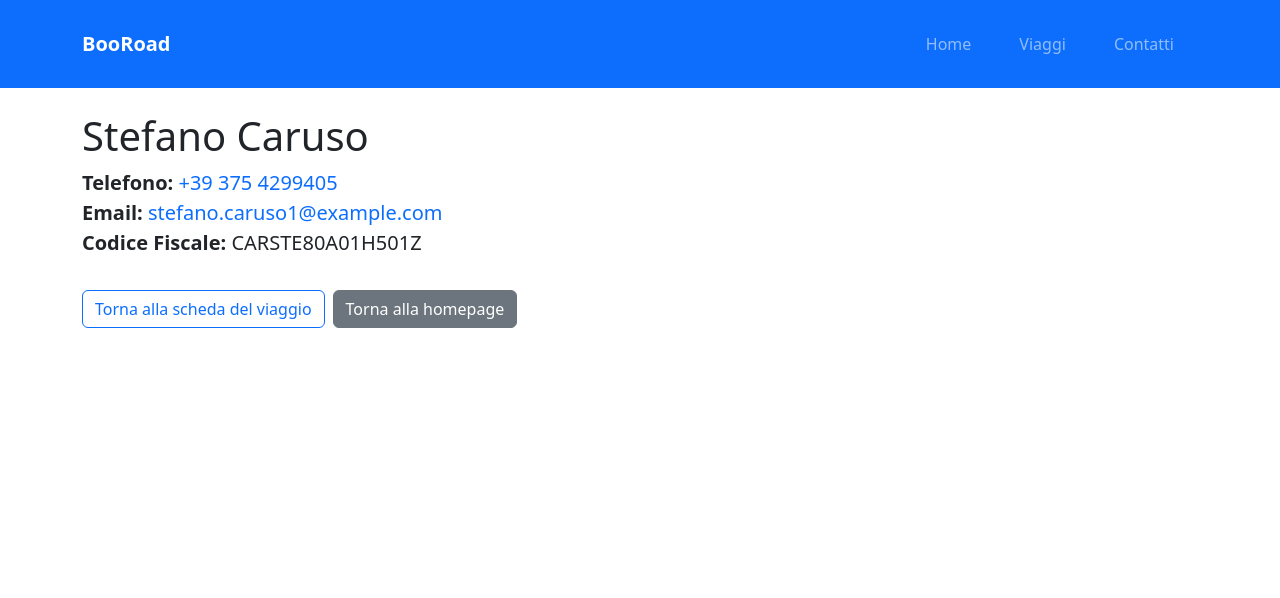
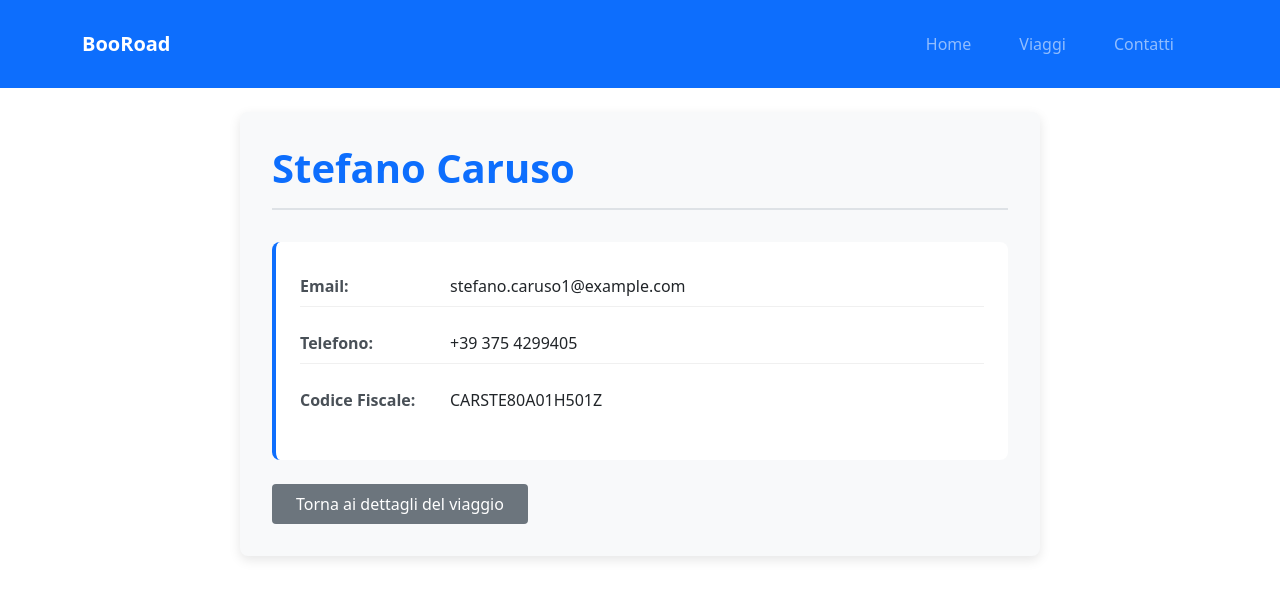
Before and after one commit to AndreaCatapano/react-prototipo-team-2, a React (Vite) app: page /users/1 in a window 1280 px wide. Shown: the top 598 px of the page. Built offline with nearby package versions, Linux system fonts and the light colour scheme.

Commit message:
fix:: user detail page style

```diff
--- a/src/pages/UserDetailPage.jsx
+++ b/src/pages/UserDetailPage.jsx
@@ -1,5 +1,6 @@
 import { useParams, Link } from "react-router-dom";
 import userDataDemo from "../data/userDataDemo";
+import "../style/UserDetailPage.css"
 
 // Pagina di dettaglio utente
 export default function UserDetailPage() {
@@ -23,32 +24,35 @@ export default function UserDetailPage() {
   const { firstName, lastName, phone, email, fiscalCode, tripId } = user;
 
   return (
-    <div className="container py-4">
-      <h1>
-        {firstName} {lastName}
-      </h1>
-      <ul className="list-unstyled fs-5">
-        <li>
-          <strong>Telefono: </strong>
-          <a href={`tel:${phone}`} className="text-decoration-none">{phone}</a>
-        </li>
-        <li>
-          <strong>Email: </strong>
-          <a href={`mailto:${email}`} className="text-decoration-none">{email}</a>
-        </li>
-        <li>
-          <strong>Codice Fiscale: </strong>
-          {fiscalCode}
-        </li>
-      </ul>
+    <div className="container py-4 mb-3">
+      <div className="user-detail-container">
+        <h1 className="user-title">{firstName} {lastName}</h1>
 
-      <Link to={`/trips/${tripId}`} className="btn btn-outline-primary mt-3 me-2">
-        Torna alla scheda del viaggio
-      </Link>
+        {user ? (
+          <div className="user-info-card">
+            <div className="user-info-item">
+              <span className="user-label">Email:</span>
+              <span className="user-value">{email}</span>
+            </div>
+            <div className="user-info-item">
+              <span className="user-label">Telefono:</span>
+              <span className="user-value">{phone}</span>
+            </div>
+            <div className="user-info-item">
+              <span className="user-label">Codice Fiscale:</span>
+              <span className="user-value">{fiscalCode}</span>
+            </div>
+          </div>
+        ) : (
+          <div className="user-not-found">
+            <p className="mb-0">Utente non trovato</p>
+          </div>
+        )}
 
-      <Link to="/" className="btn btn-secondary mt-3">
-        Torna alla homepage
-      </Link>
+        <Link to={`/trips/${tripId}`} className="back-button">
+          Torna ai dettagli del viaggio
+        </Link>
+      </div>
     </div>
   );
 }
```
